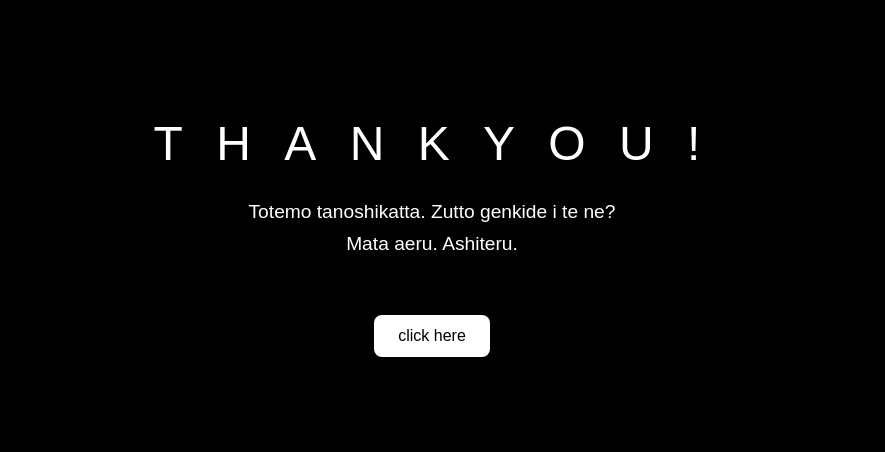
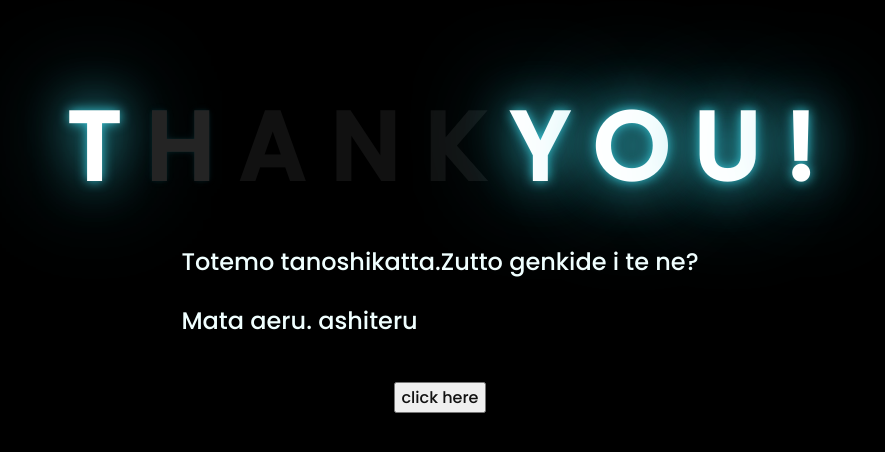
Before and after one commit to jpapan123/Jenny-Leah-Villanueva, a plain HTML site: page index.html in a window 1280 px wide. Shown: the part 164-616 px from the top of the page, without its empty margins (208-1093 px from the left). Drawn offline with Linux system fonts and the light colour scheme.

Commit message:
Update index.html

```diff
--- a/index.html
+++ b/index.html
@@ -1,101 +1,50 @@
 <!DOCTYPE html>
+<html lang="en">
+<head>
+    <meta charset="UTF-8">
+    <meta name="viewport" content="width=device-width, initial-scale=1.0">
+    <title>Flowers</title>
+    <link rel="stylesheet" href="css/style.css">
+    <link rel="icon" href="img/flowers.png" type="image/x-icon">
+    <script>
+        function playAudio() {
+            var audio = new Audio('path/to/die_with_a_smile.mp3');
+            audio.play();
+        }
+        window.onload = playAudio;
+    </script>
+</head>
 <html lang="en">
   <head>
     <meta charset="UTF-8" />
     <meta http-equiv="X-UA-Compatible" content="IE=edge" />
     <meta name="viewport" content="width=device-width, initial-scale=1.0" />
+    <link rel="stylesheet" href="css/style.css" />
     <link rel="icon" href="img/flowers.png" type="image/x-icon" />
     <title>Flowers</title>
-  <style>
-    * {
-      box-sizing: border-box;
-    }
-
-    html, body {
-      margin: 0;
-      padding: 0;
-      height: 100%;
-      background-color: black;
-      color: white;
-      font-family: 'Arial', sans-serif;
-    }
-
-    .wrapper {
-      display: flex;
-      flex-direction: column;
-      justify-content: center;
-      align-items: center;
-      text-align: center;
-      min-height: 100vh;
-      padding: 20px;
-    }
-
-    .greetings {
-      font-size: 3rem;
-      letter-spacing: 10px;
-      margin-bottom: 20px;
-    }
-
-    .greetings span {
-      display: inline-block;
-    }
-
-    .description {
-      font-size: 1.2rem;
-      margin-bottom: 30px;
-    }
-
-    .description p {
-      margin: 10px 0;
-    }
-
-    .button {
-      margin-top: 20px;
-    }
-
-    .button button {
-      padding: 12px 24px;
-      font-size: 1rem;
-      background-color: white;
-      color: black;
-      border: none;
-      border-radius: 8px;
-      cursor: pointer;
-      transition: background-color 0.3s ease;
-    }
-
-    .button button:hover {
-      background-color: #dddddd;
-    }
-
-    .button a {
-      text-decoration: none;
-      color: black;
-    }
-  </style>
   </head>
   <body>
-  <div class="wrapper">
     <div class="greetings">
+      <!-- silahkan menambah kata sesuai keinginan dengan <span>text...</span -->
       <span>T</span>
       <span>H</span>
       <span>A</span>
       <span>N</span>
       <span>K</span>
+
       <span>Y</span>
       <span>O</span>
       <span>U</span>
       <span>!</span>
     </div>
-
     <div class="description">
-      <p>Totemo tanoshikatta. Zutto genkide i te ne?</p>
-      <p>Mata aeru. Ashiteru.</p>
+      <p>Totemo tanoshikatta.Zutto genkide i te ne?<p>
+      <p>Mata aeru. ashiteru<p>
     </div>
-
     <div class="button">
-      <button><a href="flower.html">click here</a></button>
-    </div>
+      <button>
+        <a href="flower.html">click here</a>
+      </button>
     </div>
   </body>
 </html>
```
Lines whose indentation alone changed are shown as unchanged.
